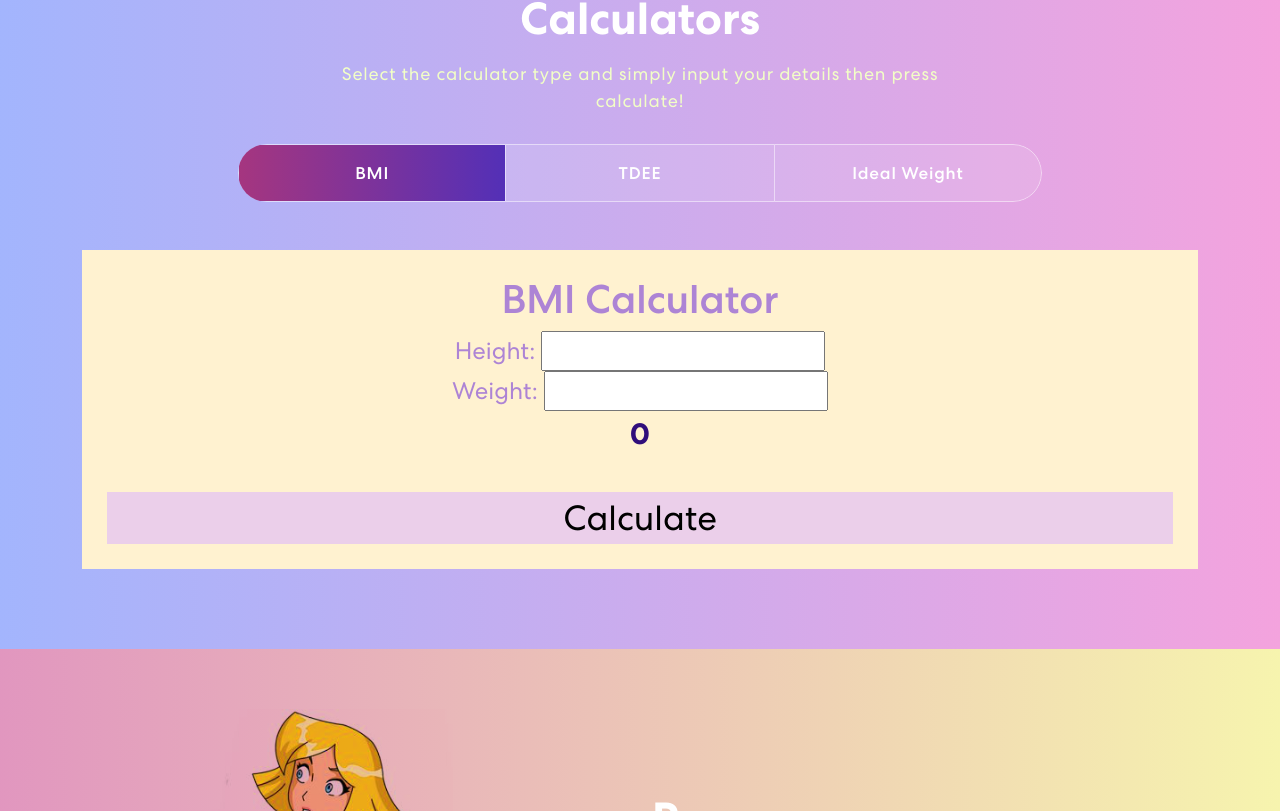
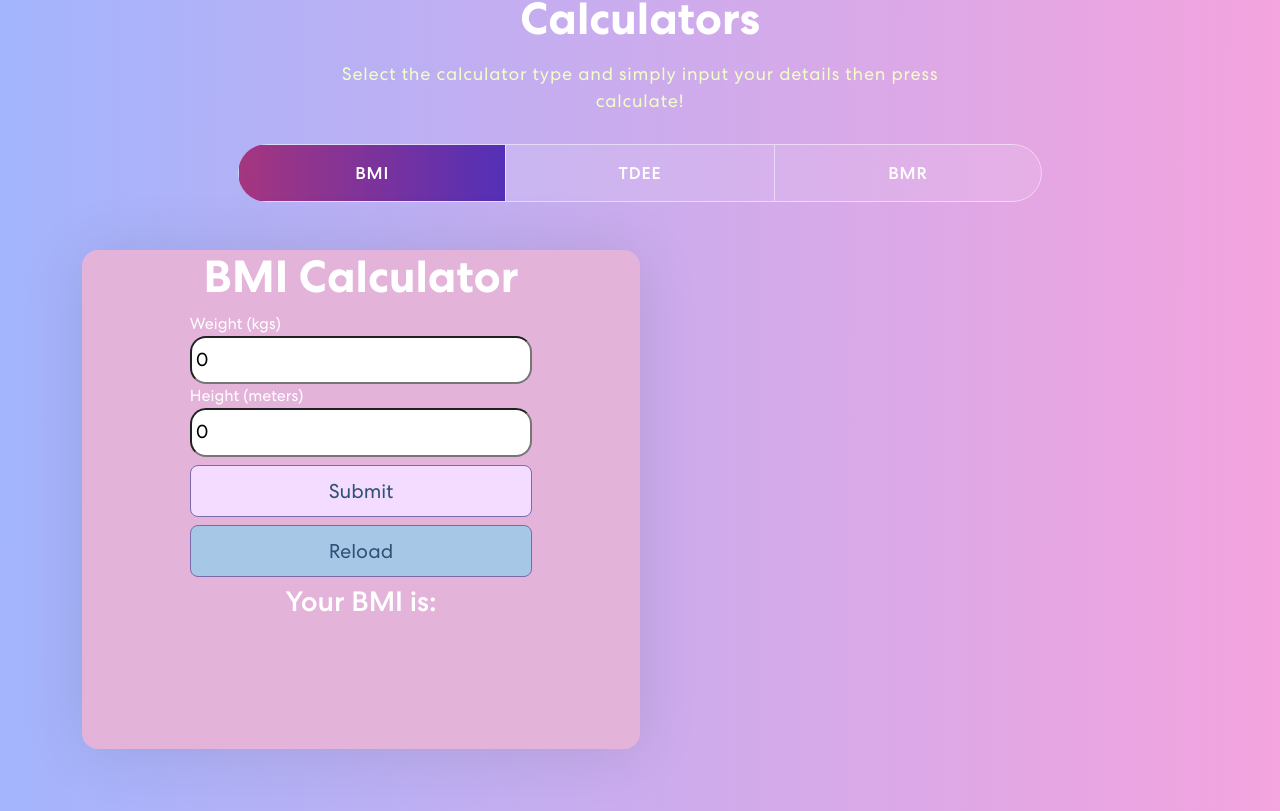
Before and after one commit to gantonette/weightiply, a React (Create React App) app: page / in a window 1280 px wide. Shown: the part 829-1640 px from the top of the page. Built offline with nearby package versions, Linux system fonts and the light colour scheme.

Commit message:
edited bmi calc

```diff
--- a/src/App.css
+++ b/src/App.css
@@ -506,6 +506,62 @@ nav.navbar .navbar-toggler[aria-expanded="true"] .navbar-toggler-icon {
   background-color: #ebcfea;
 }
 
+/*********Project CSS BMI ********/
+.project .bmi-container {
+  display: flex;
+  flex-direction: column;
+  align-items: center;
+  justify-content: center;
+  width: 50%;
+  height: 50%;
+  background-color: #e3b3da;
+  border-radius: 16px;
+  overflow: hidden;
+  box-shadow: 0px 2px 64px rgba(0, 0, 0, 0.1);
+}
+
+.project .bmi-container input {
+  width: 100%;
+  font-size: 1.2rem;
+  padding: 8px 4px;
+  border-radius: 16px;
+}
+
+.project .bmi-container .btn {
+  display: block;
+  width: 100%;
+  border: 1px solid rgb(122, 106, 169);
+  margin: 8px 0;
+  color: #2e5174;
+  background-color: #f3dcff;
+  font-size: 20px;
+  padding: 10px 0;
+  cursor: pointer;
+  border-radius: 8px;
+}
+
+.project .bmi-container .btn:hover {
+  background-color: #f9f7b2;
+}
+
+.project .bmi-container .btn-outline {
+  background-color: #A7C7E7;
+  color: #2e5174;
+}
+
+.project .bmi-container .center {
+  text-align: center;
+  margin: 24 px 0;
+}
+
+.project .bmi-container .img-container {
+  text-align: center;
+}
+
+.project .bmi-container .img-container img {
+  height: 100px;
+}
+
 /************ Projects Css ************/
 .contact {
   background: linear-gradient(90.21deg, #e091c0 -5.91%, #f9ffac 111.58%);
--- a/src/components/Banner.js
+++ b/src/components/Banner.js
@@ -59,7 +59,7 @@ export const Banner = () => {
                 <div className={isVisible ? "animate__animated animate__tada" : ""}>
                   <span className="tagline">Weightiply  <Calculator size={25} /></span>
                   <h1>{`Totally Unique: `} <span className="txt-rotate" dataPeriod="1000" data-rotate='[ "BMI Calculator", "TDEE Calculator", "Ideal Weight Calculator" ]'><span className="wrap">{text}</span></span></h1>
-                    <p>You're perfect, go-to, beautification, calculator!</p>
+                    <p>Simple to use, weight-related, calculator!</p>
                     <button onClick={() => console.log('connect')}> Calculate all your weight-related essentials! <ClipboardHeart size={25} /></button>
                 </div>}
               </TrackVisibility>
--- a/src/components/NavBar.js
+++ b/src/components/NavBar.js
@@ -44,7 +44,7 @@ export const NavBar = () => {
                 {/* calculator types */}
                 <Nav.Link href="#projects" className={activeLink === 'projects' ? 'active navbar-link' : 'navbar-link'} onClick={() => onUpdateActiveLink('projects')}>BMI</Nav.Link>
                 <Nav.Link href="#projects" className={activeLink === 'projects' ? 'active navbar-link' : 'navbar-link'} onClick={() => onUpdateActiveLink('projects')}>TDEE</Nav.Link>
-                <Nav.Link href="#projects" className={activeLink === 'projects' ? 'active navbar-link' : 'navbar-link'} onClick={() => onUpdateActiveLink('projects')}>Ideal-Weight</Nav.Link>
+                <Nav.Link href="#projects" className={activeLink === 'projects' ? 'active navbar-link' : 'navbar-link'} onClick={() => onUpdateActiveLink('projects')}>BMR</Nav.Link>
 
 
               </Nav>
--- a/src/components/Projects.js
+++ b/src/components/Projects.js
@@ -10,24 +10,51 @@ import { useState } from 'react';
 
 
 export const Projects = () => {
-
   const [total, setTotal] = useState("");
 
-  const [bmiTotal, setBMITotal] = useState("");
+  // state (BMI)
+  const [weight, setWeight] = useState(0);
+  const [height, setHeight] = useState(0);
+  const [bmi, setBmi] = useState('');
+  const [message, setMessage] = useState('');
 
-  const projects = [
-    {
-      title: "Business Startup",
-      description: "Design & Development",
-      imgUrl: projImg1,
-    },
-    {
-      title: "Business Startup",
-      description: "Design & Development",
-      imgUrl: projImg2,
-    },
+  // show image based on bmi calculation
+  let imgSrc = '';
 
-  ];
+  if (bmi < 1) {
+    imgSrc = null;
+  } else {
+    if (bmi < 25) {
+      imgSrc = null;
+    } else if (bmi >= 25 && bmi <30) {
+      imgSrc = null;
+    }
+  }
+
+  let calcBmi = (event) => {
+    event.preventDefault();
+
+    if (weight === 0 || height === 0) {
+      setMessage('Please enter your weight and height');
+
+    } else {
+      let bmi = (weight / (height * height));
+      setBmi(bmi.toFixed(2));
+
+      // Logic for message
+      if (bmi < 25) {
+        setMessage('You are underweight');
+      } else if (bmi >= 25 && bmi < 30) {
+        setMessage('You are at a healthy weight');
+      } else {
+        setMessage('You are overweight');
+      }
+    }
+  }
+
+  let reload = () => {
+    window.location.reload();
+  }
 
 
   const basicCalc = () => {
@@ -38,13 +65,7 @@ export const Projects = () => {
 
   }
 
-  const bmiCalc = () => {
-    var firstNumber = document.getElementById("firstNumber").value;
-    var secondNumber = document.getElementById("secondNumber").value;
-    var bmiTotal = parseInt(secondNumber) / (parseInt(firstNumber * firstNumber));
-    setBMITotal(bmiTotal.toString());
 
-  }
 
   return (
     <section className="project" id="project">
@@ -65,31 +86,46 @@ export const Projects = () => {
                       <Nav.Link eventKey="second">TDEE</Nav.Link>
                     </Nav.Item>
                     <Nav.Item>
-                      <Nav.Link eventKey="third">Ideal Weight</Nav.Link>
+                      <Nav.Link eventKey="third">BMR</Nav.Link>
                     </Nav.Item>
                   </Nav>
                   <Tab.Content id="slideInUp" className={isVisible ? "animate__animated animate__slideInUp" : ""}>
+
+
                     {/* BMI calc */}
                     <Tab.Pane eventKey="first">
-                    <div className="basicCalc">
-                        <div className="display">
-                            <h1>BMI Calculator</h1>
-                            <span>Height: </span>
-                            <input type="text" id="firstNumber"></input>
-                            <br/>
-                            <span>Weight: </span>
-                            <input type="text" id="secondNumber"></input>
-                            <br/>
-                            <div className="totalDisplay">
-                            { bmiTotal || "0" }
-                            </div>
+                    <div className="bmi-container">
+        <h2 className='bmiCalcCenter'>BMI Calculator</h2>
+        <form onSubmit={calcBmi}>
+          <div>
+            <label>
+              Weight (kgs)</label>
+            <input value={weight} onChange={(event) => setWeight(event.target.value)} />
+          </div>
+          <div>
+            <label>
+              Height (meters)</label>
+            <input value={height} onChange={(event) => setHeight(event.target.value)} />
+          </div>
+          <div>
+            <button className='btn' type='submit'>Submit</button>
+            <button className='btn btn-outline' onClick={reload} type='submit'>Reload</button>
+          </div>
+        </form>
 
-                            <br/>
-                            <div className="calcButton">
-                              <button onClick={bmiCalc}>Calculate</button>
-                            </div>
-                        </div>
-                     </div>
+        <div className='center'>
+          <h3>Your BMI is: {bmi}</h3>
+          <p>{message}</p>
+        </div>
+
+        <div className='img-container'>
+          <img src={imgSrc} alt=''></img>
+        </div>
+      </div>
+
+
+
+
                     </Tab.Pane>
                     {/* TDEE Calc */}
                     <Tab.Pane eventKey="second">
```
